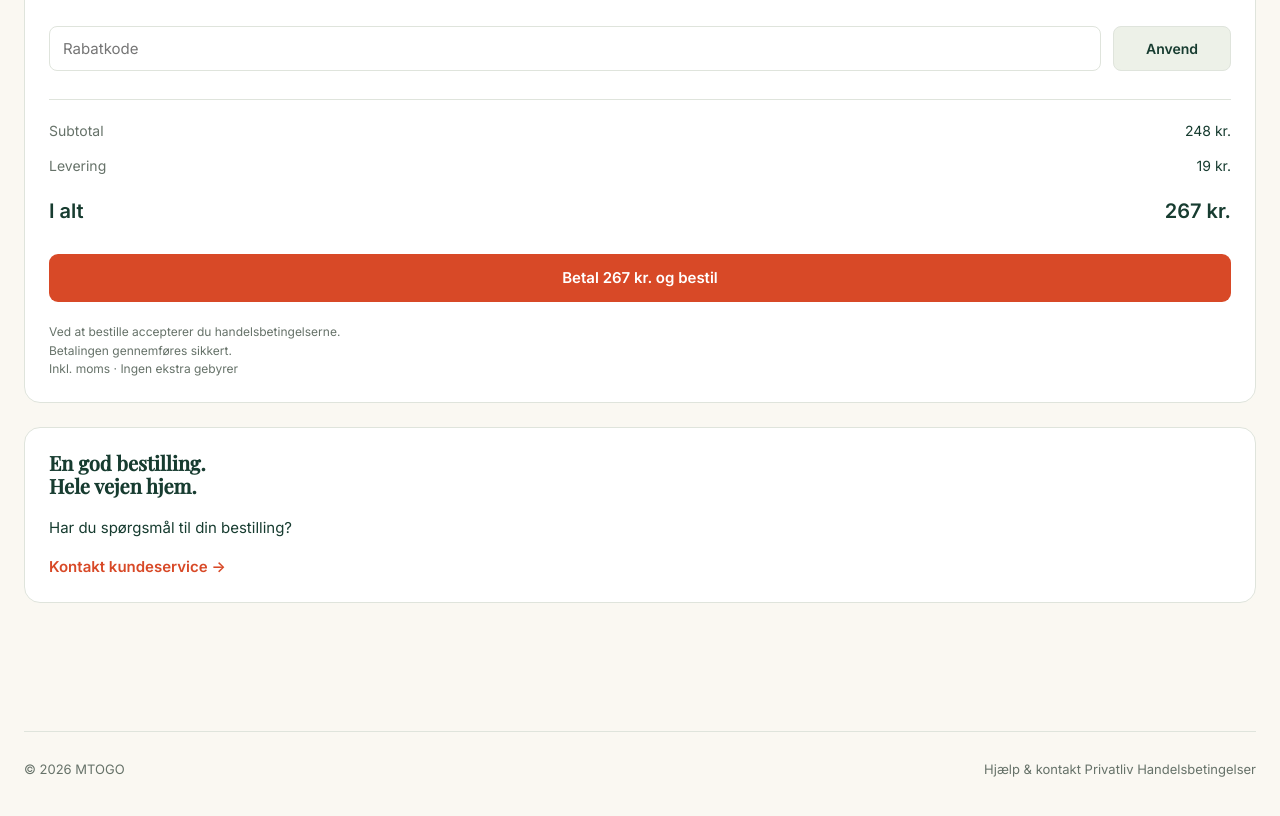
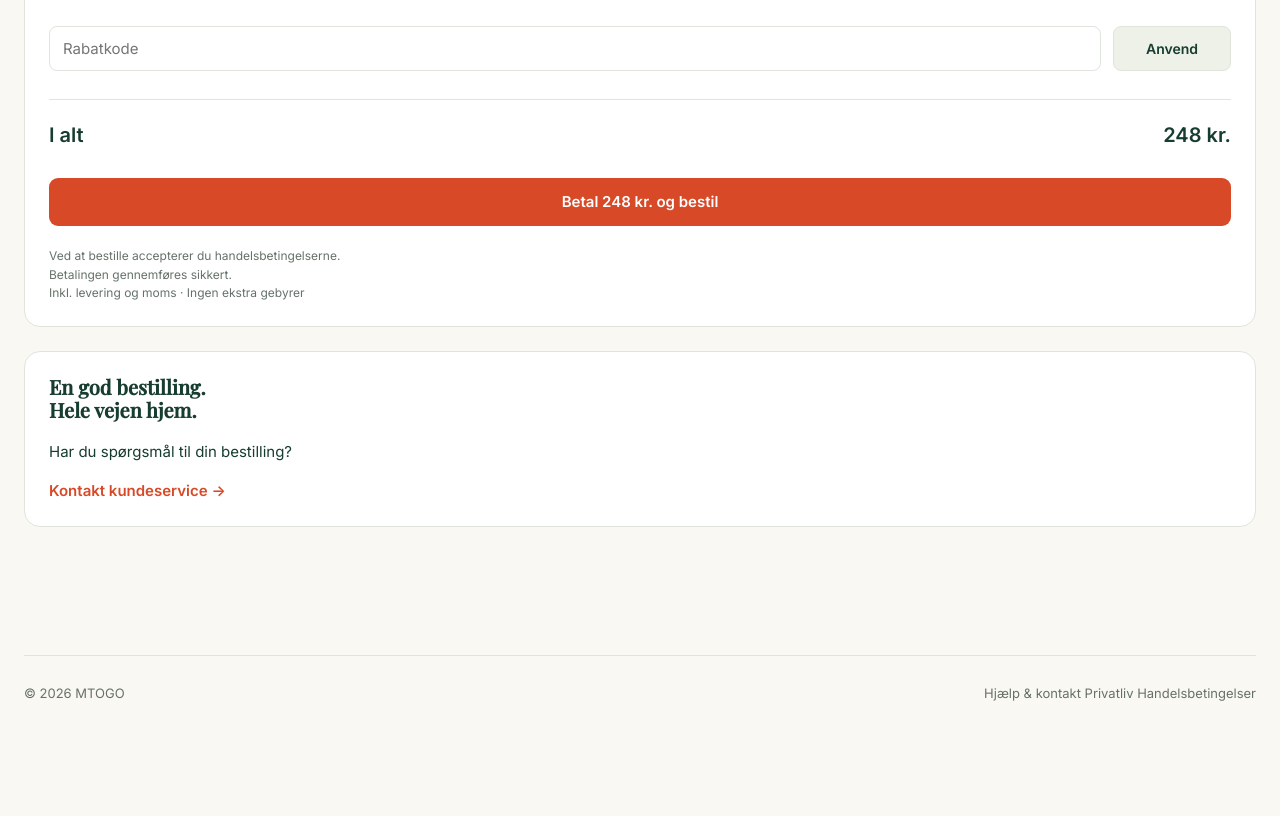
Before and after one commit to Freddyboi123/MTOGO, a React (Vite) app in the folder Frontend/: page /betaling in a window 1280 px wide. Shown: the part 1640-2456 px from the top of the page. After the commit the page ends 2408 px from the top, so only its background shows below. Built offline with nearby package versions, Linux system fonts and the light colour scheme.

Commit message:
Show prices including delivery in the frontend

```diff
--- a/Frontend/src/data/mtogo.js
+++ b/Frontend/src/data/mtogo.js
@@ -16,7 +16,7 @@ export const restaurants = [
     badge: 'Populær',
     kind: 'Italiensk · Pizza · Pasta',
     rating: '★ 4,8 (240+)',
-    delivery: '20–30 min  ·  Levering 19 kr.',
+    delivery: '20–30 min',
     image: '/images/restaurant-pizza.png'
   },
   {
@@ -25,7 +25,7 @@ export const restaurants = [
     badge: 'Lokal favorit',
     kind: 'Burger · Amerikansk',
     rating: '★ 4,7 (180+)',
-    delivery: '15–25 min  ·  Levering 15 kr.',
+    delivery: '15–25 min',
     image: '/images/restaurant-burger.png'
   },
   {
@@ -34,7 +34,7 @@ export const restaurants = [
     badge: 'Frisk & grønt',
     kind: 'Bowls · Grønt · Frisk',
     rating: '★ 4,9 (120+)',
-    delivery: '20–35 min  ·  Levering 19 kr.',
+    delivery: '20–35 min',
     image: '/images/restaurant-bowl.png'
   }
 ];
@@ -61,7 +61,7 @@ export const restaurant = {
   name: 'Osteria Nørrebro',
   eyebrow: 'Italiensk håndværk · København N',
   description: 'Napolitansk pizza, gode råvarer og lidt italiensk kærlighed.',
-  meta: '★ 4,8 (240+)     ·     20–30 min     ·     Levering 19 kr.     ·     Min. 99 kr.',
+  meta: '★ 4,8 (240+)     ·     20–30 min     ·     Min. 99 kr.',
   openUntil: 'Åbent til 22.00',
   cover: '/images/restaurant-cover.png',
   categories: ['Populært', 'Pizza', 'Pasta', 'Tilbehør', 'Drikkevarer'],
@@ -109,7 +109,6 @@ export const basket = {
     { name: 'Margherita', quantity: 1, price: 119 },
     { name: 'Burrata', quantity: 1, price: 129 }
   ],
-  deliveryFee: 19
 };
 
 export const customer = {
--- a/Frontend/src/pages/Checkout.jsx
+++ b/Frontend/src/pages/Checkout.jsx
@@ -15,8 +15,7 @@ const paymentMethods = [
 export default function Checkout() {
   const [method, setMethod] = useState(paymentMethods[0].id);
 
-  const subtotal = basket.lines.reduce((sum, line) => sum + line.price * line.quantity, 0);
-  const total = subtotal + basket.deliveryFee;
+  const total = basket.lines.reduce((sum, line) => sum + line.price * line.quantity, 0);
 
   return (
     <>
@@ -136,7 +135,7 @@ export default function Checkout() {
                 <span>
                   {line.quantity} × {line.name}
                 </span>
-                <span>{line.price} kr.</span>
+                <span>{line.price * line.quantity} kr.</span>
               </div>
             ))}
 
@@ -148,15 +147,6 @@ export default function Checkout() {
             </div>
 
             <hr className={ui.divider} />
-
-            <div className={ui.sumRow}>
-              <span>Subtotal</span>
-              <span>{subtotal} kr.</span>
-            </div>
-            <div className={ui.sumRow}>
-              <span>Levering</span>
-              <span>{basket.deliveryFee} kr.</span>
-            </div>
             <div className={ui.sumTotal}>
               <span>I alt</span>
               <span>{total} kr.</span>
@@ -170,7 +160,7 @@ export default function Checkout() {
               <br />
               Betalingen gennemføres sikkert.
             </p>
-            <p className={ui.fieldHint}>Inkl. moms · Ingen ekstra gebyrer</p>
+            <p className={ui.fieldHint}>Inkl. levering og moms · Ingen ekstra gebyrer</p>
           </div>
 
           <div className={ui.block}>
--- a/Frontend/src/pages/RestaurantMenu.jsx
+++ b/Frontend/src/pages/RestaurantMenu.jsx
@@ -13,8 +13,7 @@ export default function RestaurantMenu() {
   const [category, setCategory] = useState(restaurant.categories[0]);
   const [method, setMethod] = useState(deliveryMethods[0]);
 
-  const subtotal = basket.lines.reduce((sum, line) => sum + line.price * line.quantity, 0);
-  const total = subtotal + basket.deliveryFee;
+  const total = basket.lines.reduce((sum, line) => sum + line.price * line.quantity, 0);
 
   return (
     <>
@@ -125,15 +124,6 @@ export default function RestaurantMenu() {
           ))}
 
           <hr className={ui.divider} />
-
-          <div className={ui.sumRow}>
-            <span>Subtotal</span>
-            <span>{subtotal} kr.</span>
-          </div>
-          <div className={ui.sumRow}>
-            <span>Levering</span>
-            <span>{basket.deliveryFee} kr.</span>
-          </div>
           <div className={ui.sumTotal}>
             <span>I alt</span>
             <span>{total} kr.</span>
```
